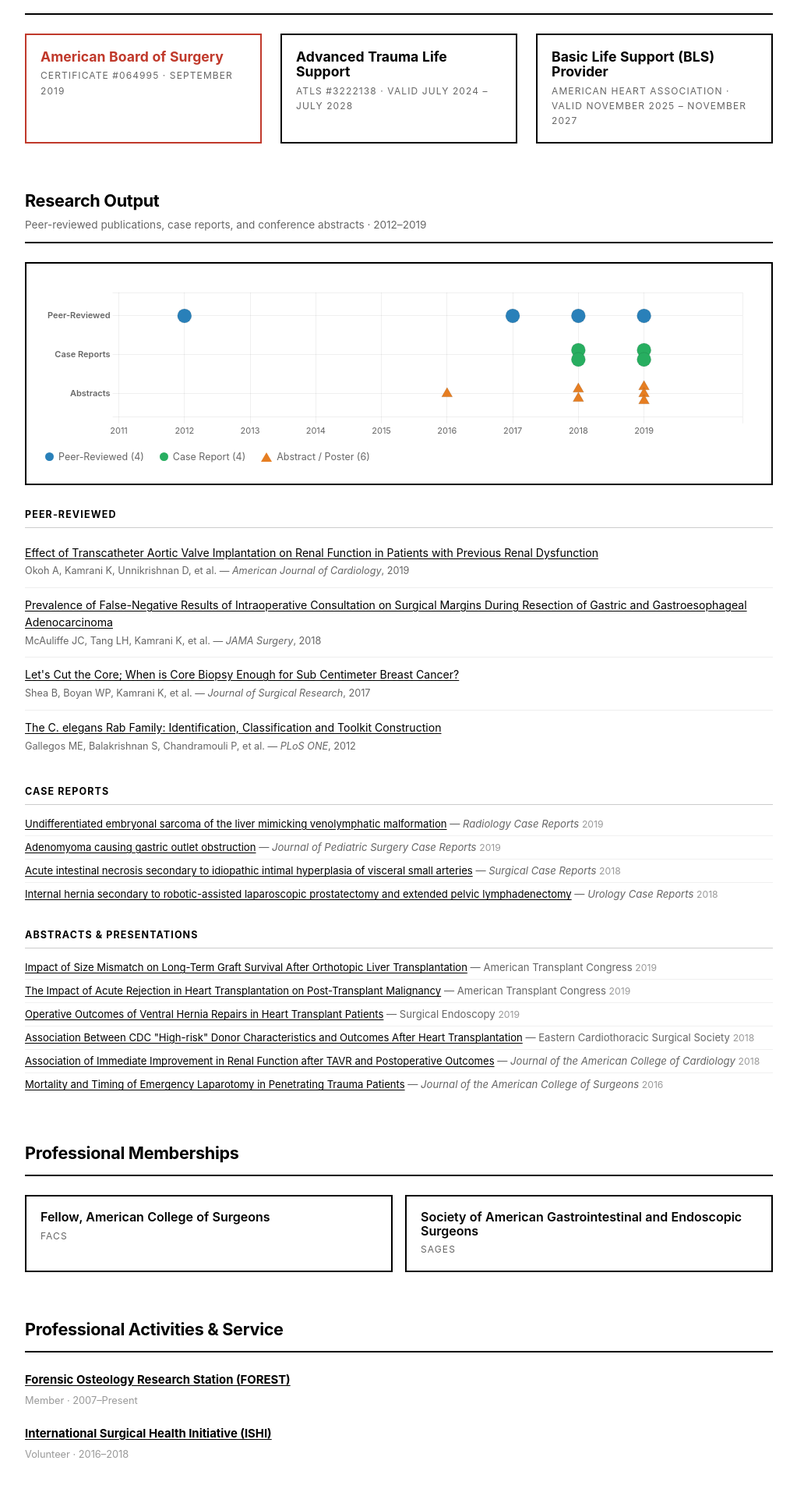
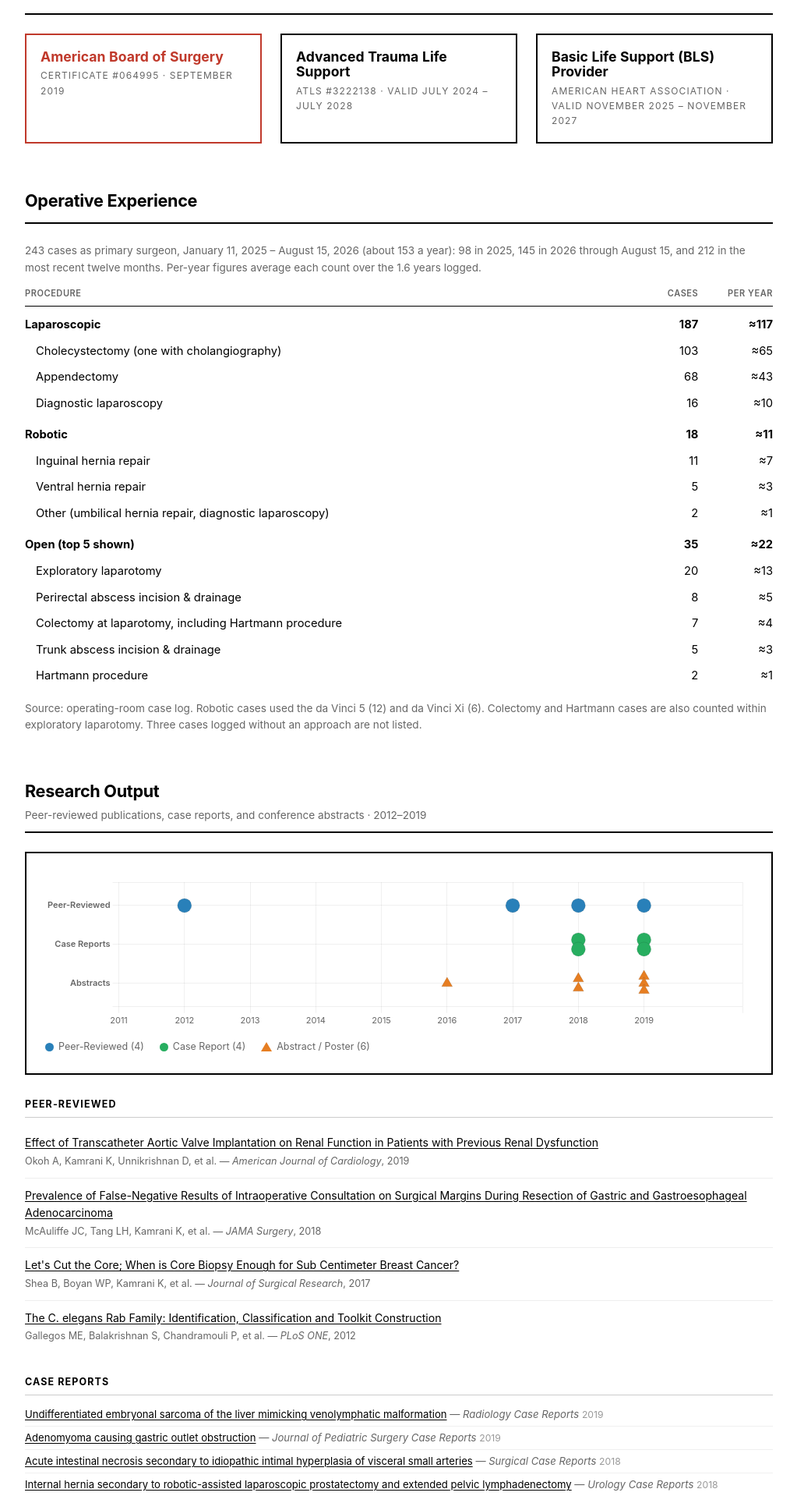
Before and after one commit to kambiz/kambiz.github.io, a Jekyll site: the page built from cv/index.html, in a window 1280 px wide. Shown: the part 1255-3173 px from the top of the page at 78% size, without its empty margins (128-1151 px from the left). Built offline with Jekyll 4.4.1, drawn with Linux system fonts in a browser that asks for light colours.

Commit message:
CV: add an Operative Experience section from the case log, to the page and the PDF
243 primary-surgeon cases, Jan 11 2025 - Aug 15 2026, grouped as laparoscopic
(cholecystectomy, appendectomy, diagnostic laparoscopy), robotic (inguinal,
ventral hernia repair, other) and open (top five procedures), with counts and
per-year averages. Aggregates only. The PDF is now three pages and is rebuilt.

Co-Authored-By: Claude Sonnet 5.5 <noreply@anthropic.com>
Claude-Session: https://claude.ai/code/session_01R6CWWxfPww3NUGdKi2WSr4

```diff
--- a/cv/index.html
+++ b/cv/index.html
@@ -104,6 +104,14 @@ a:hover { opacity:.6; }
 .stat-card.accent .value { color:var(--accent); }
 
 /* ── Section heads ── */
+.ops-note { font-size:.85em; color:var(--muted); margin:0 0 14px; }
+table.ops { width:100%; border-collapse:collapse; font-size:.92em; margin-bottom:14px; }
+table.ops thead th { text-align:left; font-size:.75em; text-transform:uppercase; letter-spacing:.05em; color:var(--muted); font-weight:600; padding:0 0 6px; border-bottom:1px solid var(--border-strong); }
+table.ops td, table.ops th { padding:5px 0; text-align:left; }
+table.ops td:nth-child(n+2), table.ops thead th:nth-child(n+2) { text-align:right; width:6.5em; }
+table.ops tbody th { font-weight:400; padding-left:14px; }
+table.ops tr.grp th { font-weight:700; padding-left:0; padding-top:12px; }
+table.ops tr.grp td { font-weight:700; padding-top:12px; }
 .section-head { margin:56px 0 24px; padding-bottom:10px; border-bottom:2px solid var(--border-strong); }
 .section-head:first-of-type { margin-top:0; }
 .section-head h2 { font-size:1.35em; font-weight:700; letter-spacing:-.3px; }
@@ -296,6 +304,36 @@ canvas { max-width:100%; display:block; }
     <div class="label">American Heart Association &middot; Valid November 2025 &ndash; November 2027</div>
   </div>
 </div>
+
+<!-- ── Operative Experience ───────────────────────────────────── -->
+<div class="section-head">
+  <h2>Operative Experience</h2>
+</div>
+<p class="ops-note">243 cases as primary surgeon, January 11, 2025 &ndash; August 15, 2026 (about 153 a year): 98 in 2025, 145 in 2026 through August 15, and 212 in the most recent twelve months. Per-year figures average each count over the 1.6 years logged.</p>
+<table class="ops">
+<thead><tr><th>Procedure</th><th>Cases</th><th>Per year</th></tr></thead>
+<tbody>
+<tr class="grp"><th>Laparoscopic</th><td>187</td><td>&asymp;117</td></tr>
+<tr><th>Cholecystectomy (one with cholangiography)</th><td>103</td><td>&asymp;65</td></tr>
+<tr><th>Appendectomy</th><td>68</td><td>&asymp;43</td></tr>
+<tr><th>Diagnostic laparoscopy</th><td>16</td><td>&asymp;10</td></tr>
+</tbody>
+<tbody>
+<tr class="grp"><th>Robotic</th><td>18</td><td>&asymp;11</td></tr>
+<tr><th>Inguinal hernia repair</th><td>11</td><td>&asymp;7</td></tr>
+<tr><th>Ventral hernia repair</th><td>5</td><td>&asymp;3</td></tr>
+<tr><th>Other (umbilical hernia repair, diagnostic laparoscopy)</th><td>2</td><td>&asymp;1</td></tr>
+</tbody>
+<tbody>
+<tr class="grp"><th>Open (top 5 shown)</th><td>35</td><td>&asymp;22</td></tr>
+<tr><th>Exploratory laparotomy</th><td>20</td><td>&asymp;13</td></tr>
+<tr><th>Perirectal abscess incision &amp; drainage</th><td>8</td><td>&asymp;5</td></tr>
+<tr><th>Colectomy at laparotomy, including Hartmann procedure</th><td>7</td><td>&asymp;4</td></tr>
+<tr><th>Trunk abscess incision &amp; drainage</th><td>5</td><td>&asymp;3</td></tr>
+<tr><th>Hartmann procedure</th><td>2</td><td>&asymp;1</td></tr>
+</tbody>
+</table>
+<p class="ops-note" style="margin-bottom:48px;">Source: operating-room case log. Robotic cases used the da Vinci 5 (12) and da Vinci Xi (6). Colectomy and Hartmann cases are also counted within exploratory laparotomy. Three cases logged without an approach are not listed.</p>
 
 <!-- ── Research Output ────────────────────────────────────────── -->
 <div class="section-head">
```
Also changed, not shown: CLAUDE.md (+7 -0 lines), tools/cv-pdf/cv.html (+29 -0 lines), 2 other files.
